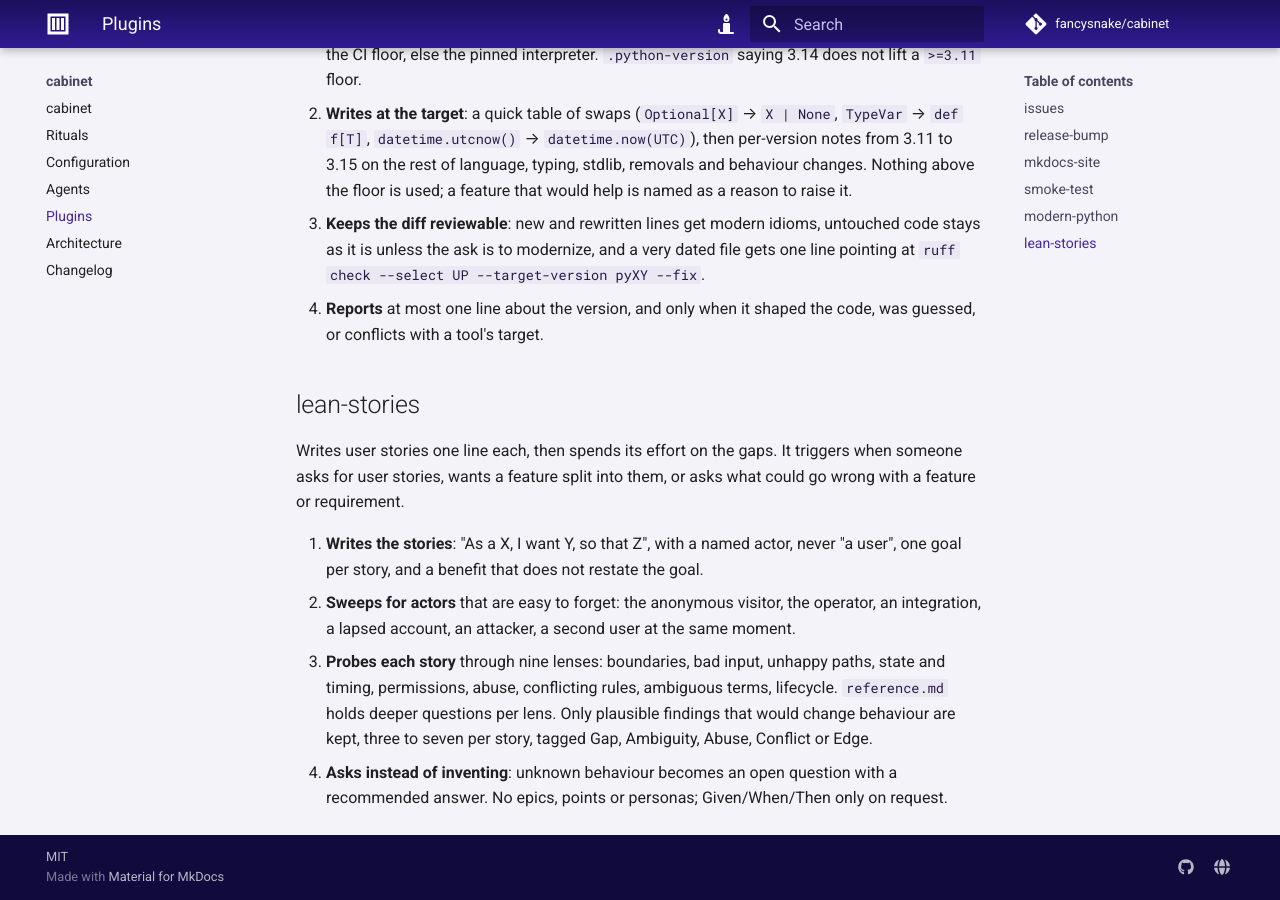
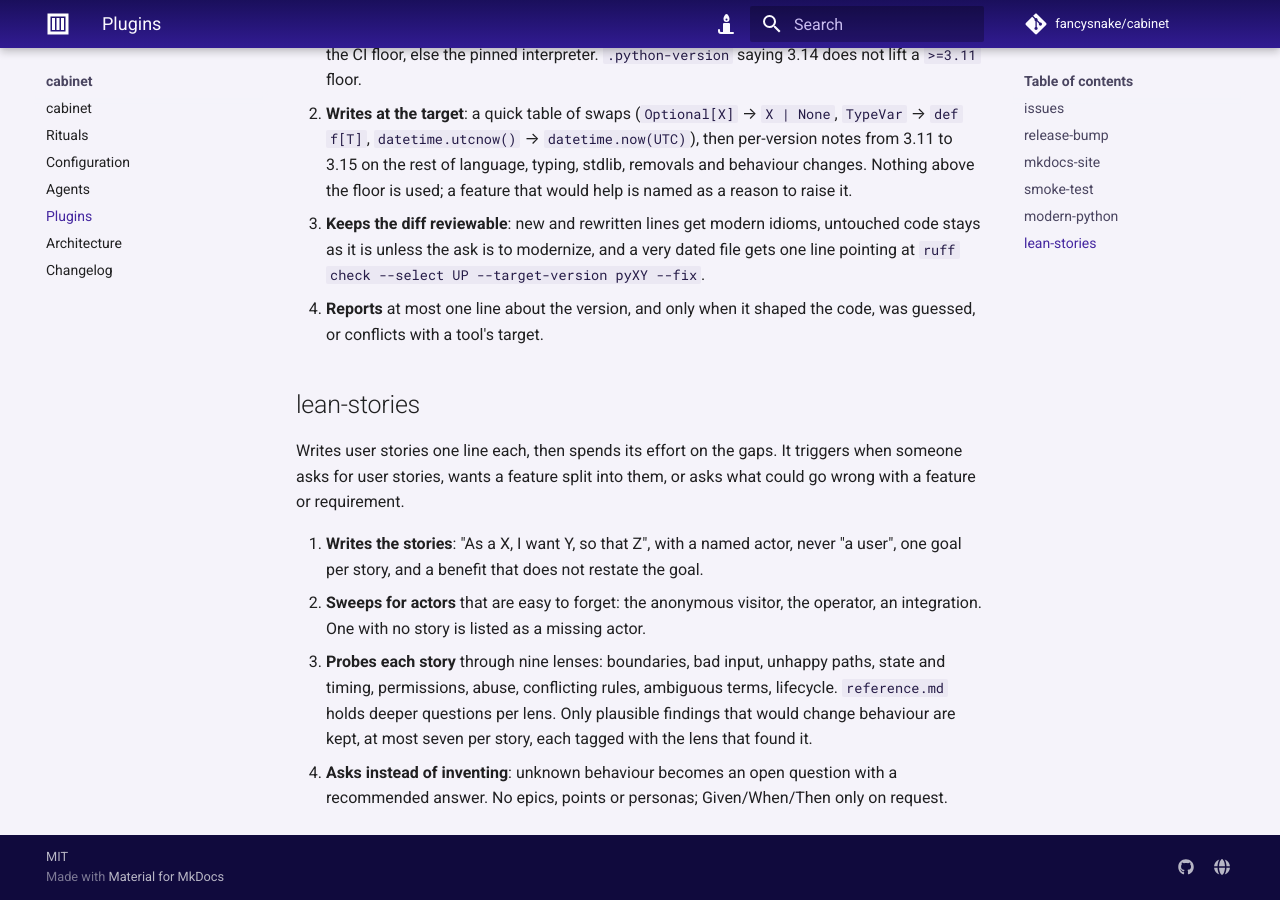
Before and after one commit to fancysnake/cabinet, an MkDocs documentation site: the page built from docs/plugins.md, in a window 1280 px wide and 900 px high, scrolled down 4819 px. Built offline with MkDocs 1.6.1 and Material for MkDocs 9.7.7, drawn with Linux system fonts in a browser that asks for light colours; comment, search, counter and statistics services are not loaded.

Commit message:
chore: act on the review triage

```diff
--- a/docs/plugins.md
+++ b/docs/plugins.md
@@ -226,13 +226,12 @@ them, or asks what could go wrong with a feature or requirement.
    never "a user", one goal per story, and a benefit that does not restate
    the goal.
 2. **Sweeps for actors** that are easy to forget: the anonymous visitor, the
-   operator, an integration, a lapsed account, an attacker, a second user
-   at the same moment.
+   operator, an integration. One with no story is listed as a missing actor.
 3. **Probes each story** through nine lenses: boundaries, bad input, unhappy
    paths, state and timing, permissions, abuse, conflicting rules, ambiguous
    terms, lifecycle. `reference.md` holds deeper questions per lens. Only
-   plausible findings that would change behaviour are kept, three to seven
-   per story, tagged Gap, Ambiguity, Abuse, Conflict or Edge.
+   plausible findings that would change behaviour are kept, at most seven
+   per story, each tagged with the lens that found it.
 4. **Asks instead of inventing**: unknown behaviour becomes an open question
    with a recommended answer. No epics, points or personas; Given/When/Then
    only on request.
```
Also changed, not shown: plugins/lean-stories/skills/lean-stories/SKILL.md (+10 -17 lines).
